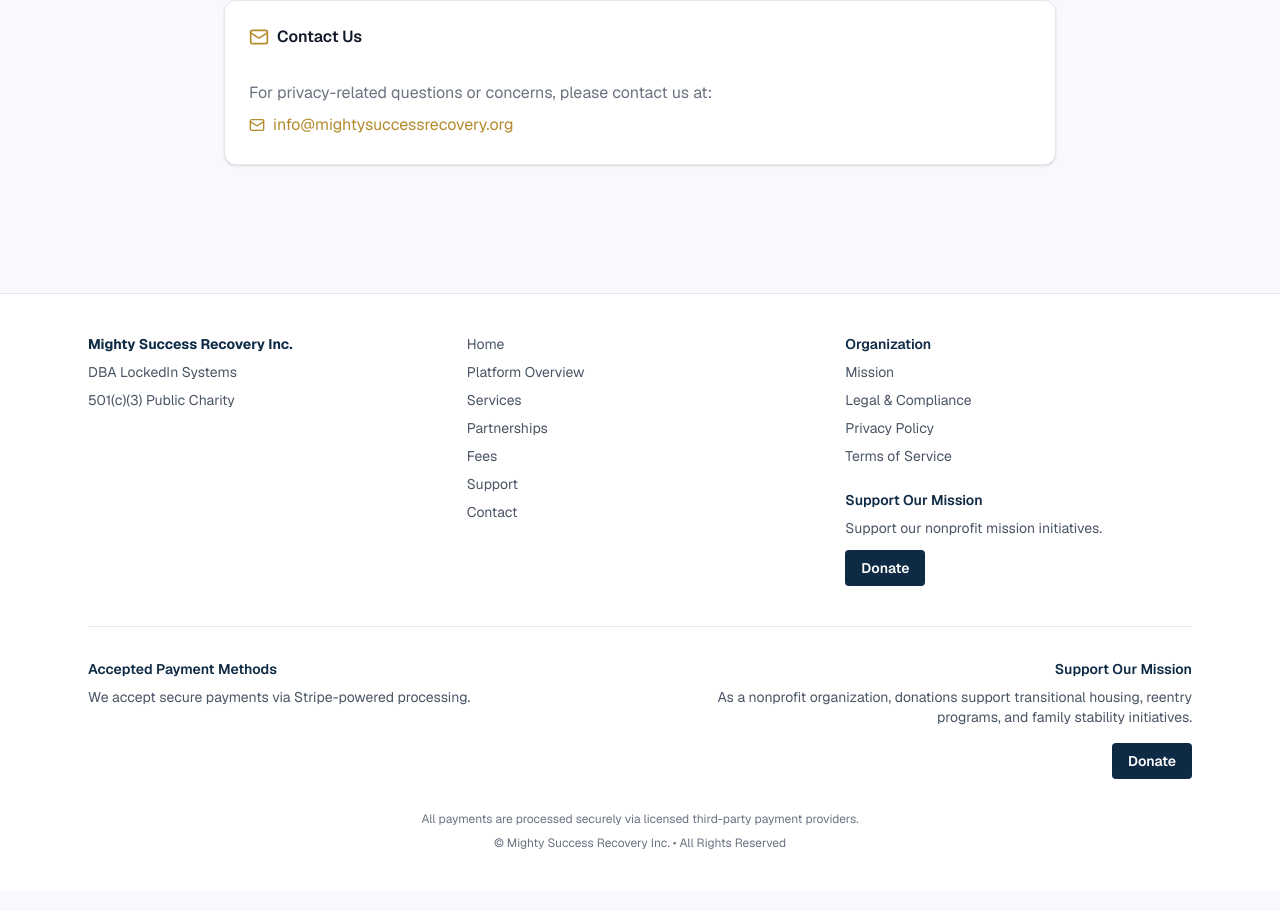
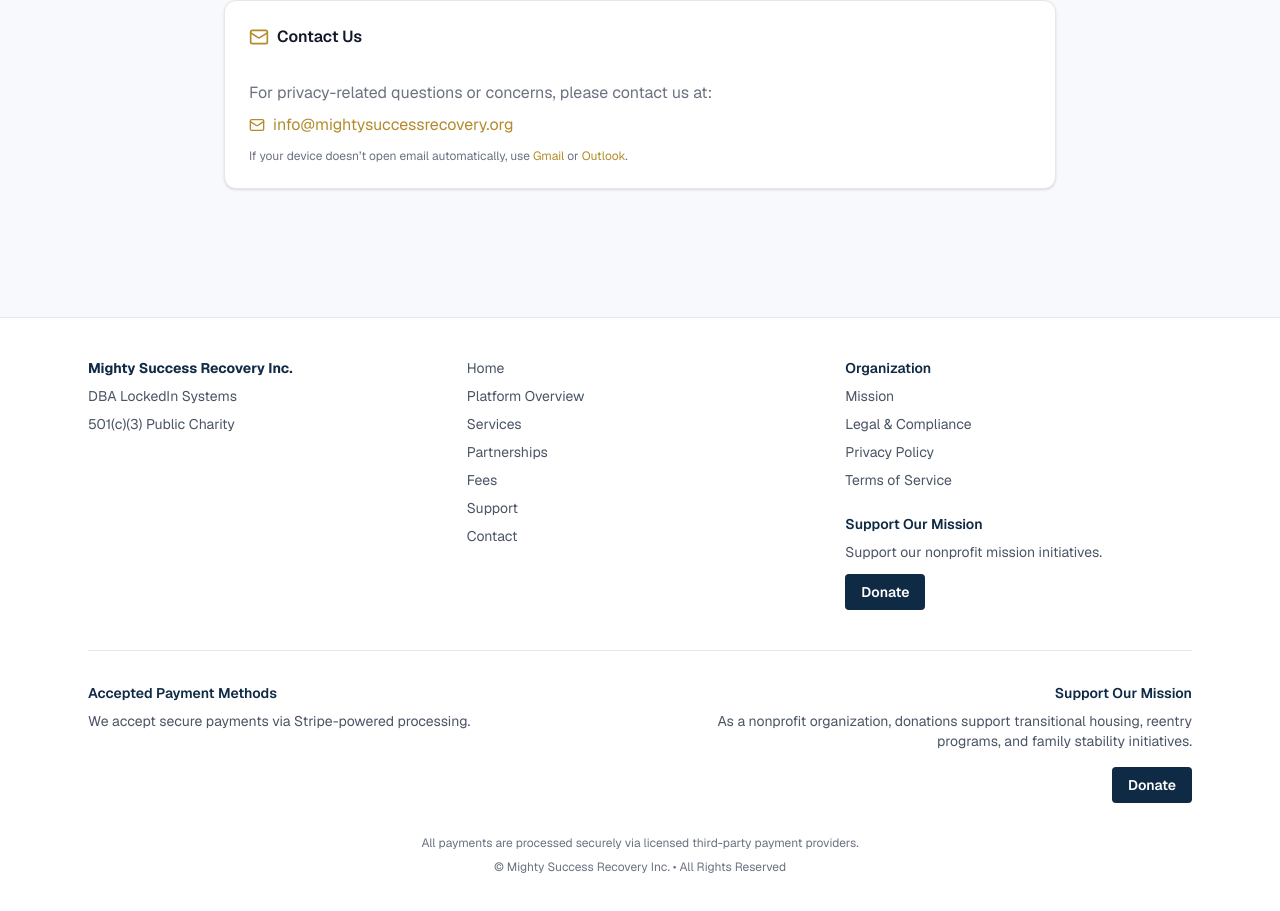
Before and after one commit to mightysuccessrecovery/mightysuccessrecovery-LockedInSystems, a Next.js app: page /privacy in a window 1280 px wide. Shown: the part 2201-3112 px from the top of the page. Built offline with nearby package versions, Linux system fonts and the light colour scheme; no server answers.

Commit message:
Add Gmail/Outlook fallbacks for email links.
Made-with: Cursor

```diff
--- a/app/contact/page.tsx
+++ b/app/contact/page.tsx
@@ -10,13 +10,34 @@ export default function Contact() {
       </p>
 
       <a
-        href="mailto:info@mightysuccessrecovery.org?subject=Support%20Request"
+        href="mailto:info@mightysuccessrecovery.org?subject=Partnership%20Request"
         className="email-box mx-auto mt-10 block max-w-xl text-black no-underline focus-visible:outline focus-visible:outline-2 focus-visible:outline-offset-2 focus-visible:outline-[#0F2A44]"
       >
         <strong>Email Support Only</strong>
         <br />
         info@mightysuccessrecovery.org
       </a>
+      <p className="mx-auto mt-3 max-w-xl text-center text-xs text-gray-600">
+        If your device doesn’t open email automatically, use{" "}
+        <a
+          href="https://mail.google.com/mail/?view=cm&fs=1&to=info@mightysuccessrecovery.org&su=Partnership%20Request"
+          target="_blank"
+          rel="noreferrer"
+          className="font-medium text-[#0F2A44] underline"
+        >
+          Gmail
+        </a>{" "}
+        or{" "}
+        <a
+          href="https://outlook.office.com/mail/deeplink/compose?to=info@mightysuccessrecovery.org&subject=Partnership%20Request"
+          target="_blank"
+          rel="noreferrer"
+          className="font-medium text-[#0F2A44] underline"
+        >
+          Outlook
+        </a>
+        .
+      </p>
 
       <form
         action="https://formspree.io/f/xlgaqvro"
--- a/app/fees/page.tsx
+++ b/app/fees/page.tsx
@@ -232,6 +232,24 @@ export default function FeesPage() {
             >
               info@mightysuccessrecovery.org
             </a>
+            . If your device doesn’t open email automatically, use{" "}
+            <a
+              href="https://mail.google.com/mail/?view=cm&fs=1&to=info@mightysuccessrecovery.org&su=Mighty%20Success%20Recovery%20Inquiry"
+              target="_blank"
+              rel="noreferrer"
+              className="font-medium text-gold hover:underline"
+            >
+              Gmail
+            </a>{" "}
+            or{" "}
+            <a
+              href="https://outlook.office.com/mail/deeplink/compose?to=info@mightysuccessrecovery.org&subject=Mighty%20Success%20Recovery%20Inquiry"
+              target="_blank"
+              rel="noreferrer"
+              className="font-medium text-gold hover:underline"
+            >
+              Outlook
+            </a>
             .
           </AlertDescription>
         </Alert>
--- a/app/legal/page.tsx
+++ b/app/legal/page.tsx
@@ -177,6 +177,25 @@ export default function LegalPage() {
             >
               info@mightysuccessrecovery.org
             </a>
+            . If your device doesn’t open email automatically, use{" "}
+            <a
+              href="https://mail.google.com/mail/?view=cm&fs=1&to=info@mightysuccessrecovery.org&su=Mighty%20Success%20Recovery%20Inquiry"
+              target="_blank"
+              rel="noreferrer"
+              className="font-medium text-gold hover:underline"
+            >
+              Gmail
+            </a>{" "}
+            or{" "}
+            <a
+              href="https://outlook.office.com/mail/deeplink/compose?to=info@mightysuccessrecovery.org&subject=Mighty%20Success%20Recovery%20Inquiry"
+              target="_blank"
+              rel="noreferrer"
+              className="font-medium text-gold hover:underline"
+            >
+              Outlook
+            </a>
+            .
           </p>
         </div>
       </div>
--- a/app/privacy/page.tsx
+++ b/app/privacy/page.tsx
@@ -159,6 +159,27 @@ export default function PrivacyPage() {
                 <Mail className="h-4 w-4" />
                 info@mightysuccessrecovery.org
               </a>
+              <p className="mt-2 text-xs">
+                If your device doesn’t open email automatically, use{" "}
+                <a
+                  href="https://mail.google.com/mail/?view=cm&fs=1&to=info@mightysuccessrecovery.org&su=Mighty%20Success%20Recovery%20Inquiry"
+                  target="_blank"
+                  rel="noreferrer"
+                  className="text-gold hover:underline"
+                >
+                  Gmail
+                </a>{" "}
+                or{" "}
+                <a
+                  href="https://outlook.office.com/mail/deeplink/compose?to=info@mightysuccessrecovery.org&subject=Mighty%20Success%20Recovery%20Inquiry"
+                  target="_blank"
+                  rel="noreferrer"
+                  className="text-gold hover:underline"
+                >
+                  Outlook
+                </a>
+                .
+              </p>
             </CardContent>
           </Card>
         </div>
--- a/app/support/page.tsx
+++ b/app/support/page.tsx
@@ -56,6 +56,27 @@ export default function SupportPage() {
               <br />
               info@mightysuccessrecovery.org
             </a>
+            <p className="mt-3 text-xs text-muted-foreground">
+              If your device doesn’t open email automatically, use{" "}
+              <a
+                href="https://mail.google.com/mail/?view=cm&fs=1&to=info@mightysuccessrecovery.org&su=Support%20Request"
+                target="_blank"
+                rel="noreferrer"
+                className="text-gold hover:underline"
+              >
+                Gmail
+              </a>{" "}
+              or{" "}
+              <a
+                href="https://outlook.office.com/mail/deeplink/compose?to=info@mightysuccessrecovery.org&subject=Support%20Request"
+                target="_blank"
+                rel="noreferrer"
+                className="text-gold hover:underline"
+              >
+                Outlook
+              </a>
+              .
+            </p>
           </CardContent>
         </Card>
 
--- a/app/terms/page.tsx
+++ b/app/terms/page.tsx
@@ -431,6 +431,27 @@ export default function TermsPage() {
                   <Mail className="h-4 w-4" />
                   info@mightysuccessrecovery.org
                 </a>
+                <p className="mt-2 text-xs text-muted-foreground">
+                  If your device doesn’t open email automatically, use{" "}
+                  <a
+                    href="https://mail.google.com/mail/?view=cm&fs=1&to=info@mightysuccessrecovery.org&su=Mighty%20Success%20Recovery%20Inquiry"
+                    target="_blank"
+                    rel="noreferrer"
+                    className="text-gold hover:underline"
+                  >
+                    Gmail
+                  </a>{" "}
+                  or{" "}
+                  <a
+                    href="https://outlook.office.com/mail/deeplink/compose?to=info@mightysuccessrecovery.org&subject=Mighty%20Success%20Recovery%20Inquiry"
+                    target="_blank"
+                    rel="noreferrer"
+                    className="text-gold hover:underline"
+                  >
+                    Outlook
+                  </a>
+                  .
+                </p>
               </div>
             </CardContent>
           </Card>
```
